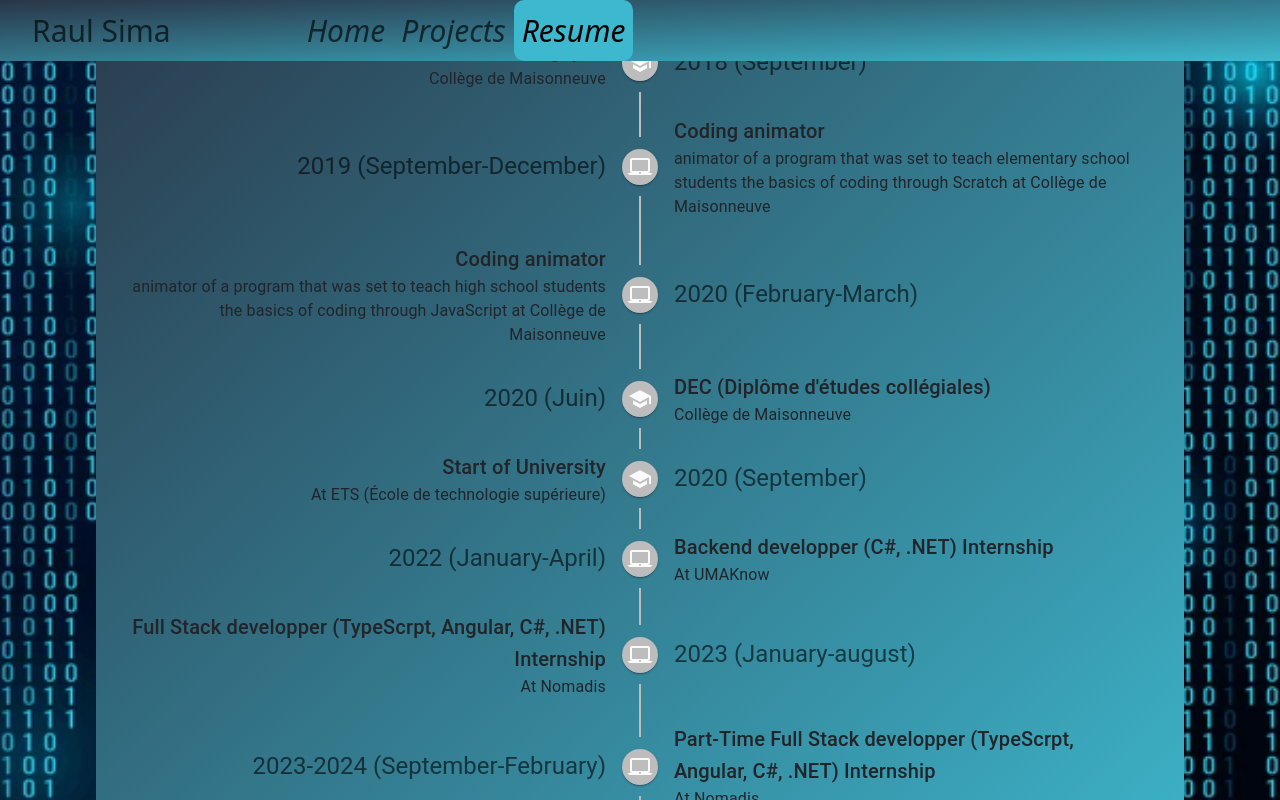
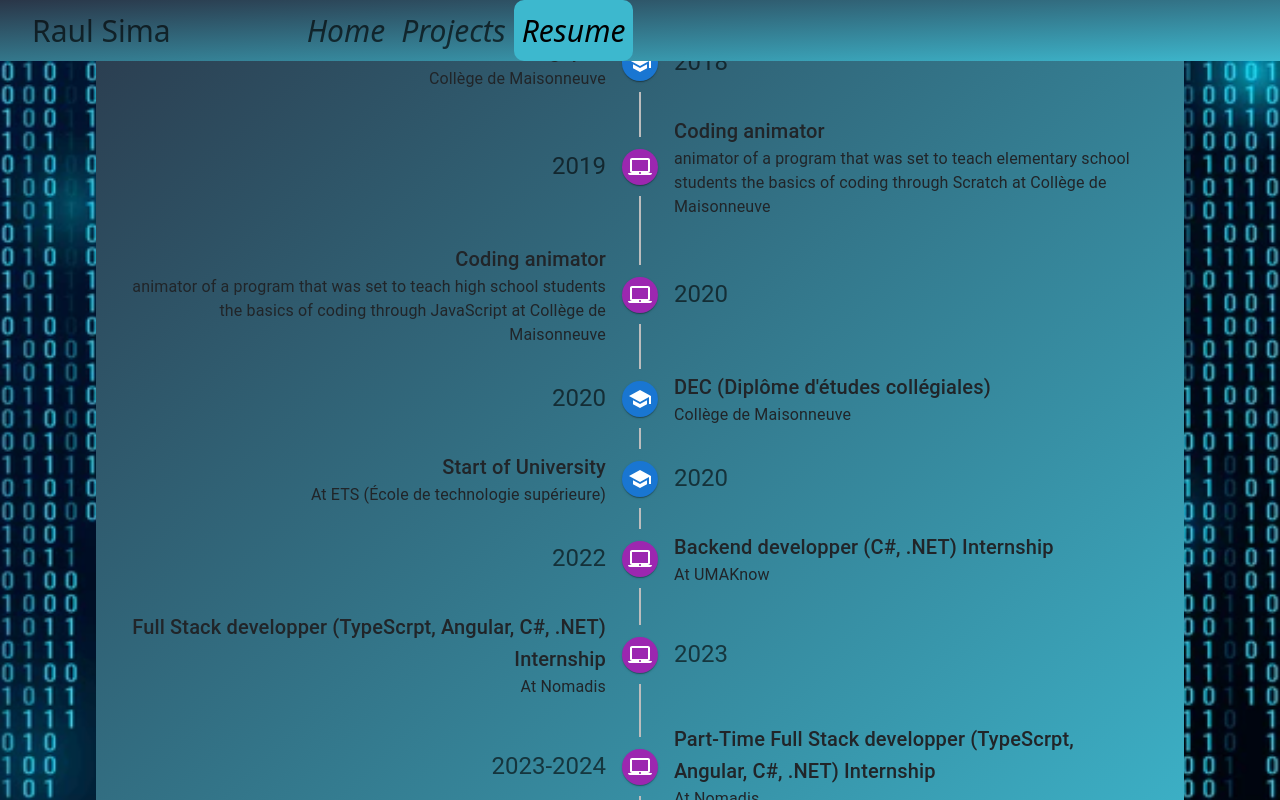
Before and after one commit to RaulSima/Portfolio, a React (Create React App) app: page /#/resume in a window 1280 px wide. Built offline with nearby package versions, Linux system fonts and the light colour scheme.

Commit message:
cleaned up the timeline

```diff
--- a/src/components/common/timelineItemRight.tsx
+++ b/src/components/common/timelineItemComponent.tsx
@@ -33,7 +33,7 @@ const TimelineItemComponent = ({
       {/* node in the time line with line above and below */}
       <TimelineSeparator>
         <TimelineConnector />
-        <TimelineDot>{icon}</TimelineDot>
+        {icon}
         <TimelineConnector />
       </TimelineSeparator>
       <TimelineContent sx={{ py: "12px", px: 2 }}>
--- a/src/components/resume.tsx
+++ b/src/components/resume.tsx
@@ -1,9 +1,9 @@
 import React, { Component } from "react";
 import "../styles/resume.css";
-import { Timeline } from "@mui/lab";
+import { Timeline, TimelineDot } from "@mui/lab";
 import LaptopMacIcon from "@mui/icons-material/LaptopMac";
 import SchoolIcon from "@mui/icons-material/School";
-import TimelineItemComponent from "./common/timelineItemRight";
+import TimelineItemComponent from "./common/timelineItemComponent";
 
 class Resume extends Component {
   render() {
@@ -13,64 +13,104 @@ class Resume extends Component {
           <div className="resume-timeline-container">
             <Timeline position="alternate">
               <TimelineItemComponent
-                time="2018 (Juin)"
+                time="2018"
                 title="DES (Diplôme d'études secondaires)"
                 description="Collège St-Jean-Vianney"
-                icon={<SchoolIcon />}
+                icon={
+                  <TimelineDot color="primary">
+                    <SchoolIcon />
+                  </TimelineDot>
+                }
               />
               <TimelineItemComponent
-                time="2018 (September)"
+                time="2018"
                 title="Start of Cégep at"
                 description="Collège de Maisonneuve"
-                icon={<SchoolIcon />}
+                icon={
+                  <TimelineDot color="primary">
+                    <SchoolIcon />
+                  </TimelineDot>
+                }
               />
               <TimelineItemComponent
-                time="2019 (September-December)"
+                time="2019"
                 title="Coding animator"
                 description="animator of a program that was set to teach elementary school students the basics of coding through Scratch at Collège de Maisonneuve"
-                icon={<LaptopMacIcon />}
+                icon={
+                  <TimelineDot color="secondary">
+                    <LaptopMacIcon />
+                  </TimelineDot>
+                }
               />
               <TimelineItemComponent
-                time="2020 (February-March)"
+                time="2020"
                 title="Coding animator"
                 description="animator of a program that was set to teach high school students the basics of coding through JavaScript at Collège de Maisonneuve"
-                icon={<LaptopMacIcon />}
+                icon={
+                  <TimelineDot color="secondary">
+                    <LaptopMacIcon />
+                  </TimelineDot>
+                }
               />
               <TimelineItemComponent
-                time="2020 (Juin)"
+                time="2020"
                 title="DEC (Diplôme d'études collégiales)"
                 description="Collège de Maisonneuve"
-                icon={<SchoolIcon />}
+                icon={
+                  <TimelineDot color="primary">
+                    <SchoolIcon />
+                  </TimelineDot>
+                }
               />
               <TimelineItemComponent
-                time="2020 (September)"
+                time="2020"
                 title="Start of University"
                 description="At ETS (École de technologie supérieure)"
-                icon={<SchoolIcon />}
+                icon={
+                  <TimelineDot color="primary">
+                    <SchoolIcon />
+                  </TimelineDot>
+                }
               />
               <TimelineItemComponent
-                time="2022 (January-April)"
+                time="2022"
                 title="Backend developper (C#, .NET) Internship"
                 description="At UMAKnow"
-                icon={<LaptopMacIcon />}
+                icon={
+                  <TimelineDot color="secondary">
+                    <LaptopMacIcon />
+                  </TimelineDot>
+                }
               />
               <TimelineItemComponent
-                time="2023 (January-august)"
+                time="2023"
                 title="Full Stack developper (TypeScrpt, Angular, C#, .NET) Internship"
                 description="At Nomadis"
-                icon={<LaptopMacIcon />}
+                icon={
+                  <TimelineDot color="secondary">
+                    <LaptopMacIcon />
+                  </TimelineDot>
+                }
               />
               <TimelineItemComponent
-                time="2023-2024 (September-February)"
+                time="2023-2024"
                 title="Part-Time Full Stack developper (TypeScrpt, Angular, C#, .NET) Internship"
                 description="At Nomadis"
-                icon={<LaptopMacIcon />}
+                icon={
+                  <TimelineDot color="secondary">
+                    <LaptopMacIcon />
+                  </TimelineDot>
+                }
               />
               <TimelineItemComponent
-                time="2024 (May)"
+                time="2024"
                 title="Block Magic Hakaton"
                 description="At ChainLink"
-                icon={<LaptopMacIcon />}
+                icon={
+                  <TimelineDot color="secondary">
+                    <LaptopMacIcon />
+                  </TimelineDot>
+                }
               />
             </Timeline>
           </div>
```
